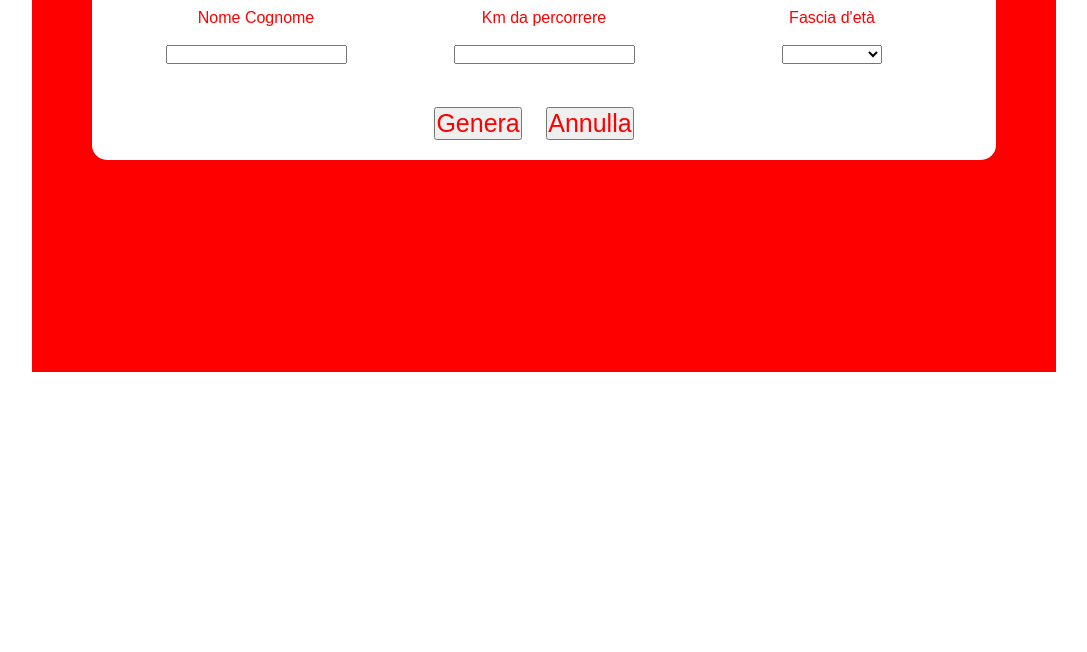
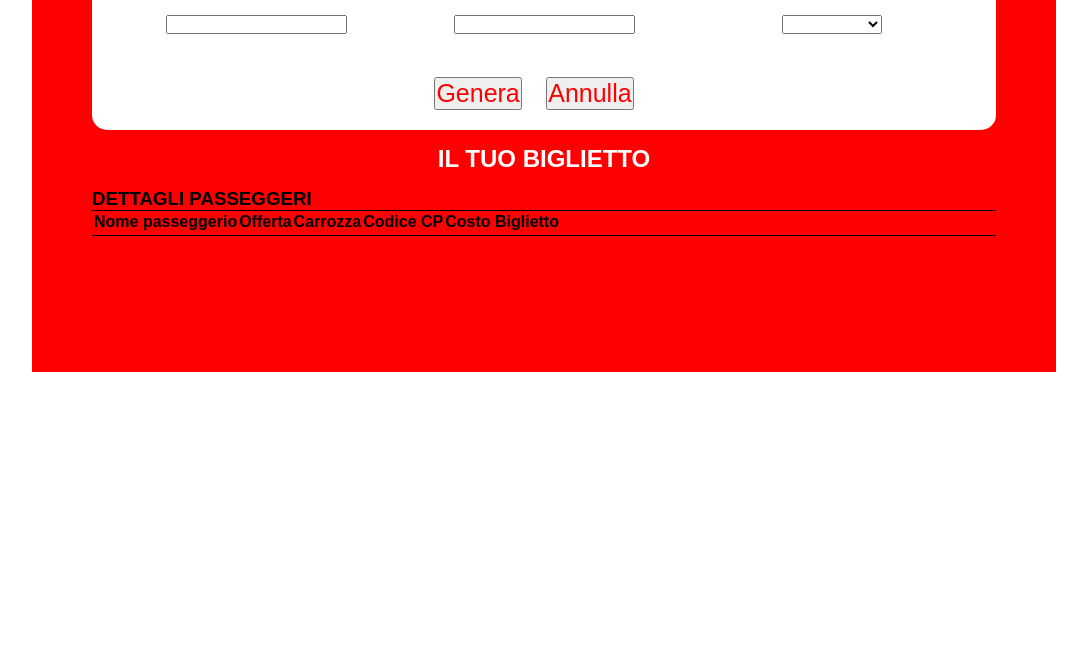
Before and after one commit to luigi2001/js-biglietto-treno-form, a plain HTML site: page index.html in a window 1280 px wide. Shown: the part 148-800 px from the top of the page, without its empty margins (96-1183 px from the left). Drawn offline with Linux system fonts and the light colour scheme.

Commit message:
add biglietto

```diff
--- a/css/style.css
+++ b/css/style.css
@@ -13,14 +13,18 @@ body{
     height: 500px;
     background-color: red;
     margin: 20px auto;
-    padding: 60px;
+    padding: 15px 60px;
 }
 
-#container h1{
+ h1, h2{
     color: white;
     text-transform: uppercase;
     text-align: center;
-    margin-bottom: 15px;
+    margin: 15px 0;
+}
+
+h3{
+    text-transform: uppercase;
 }
 
 #box{
@@ -54,3 +58,8 @@ body{
     margin-right: 20px;
     color: red;
 }
+
+#biglietto{
+    border-top: 1px solid black;
+    border-bottom: 1px solid black;
+}
--- a/index.html
+++ b/index.html
@@ -43,6 +43,34 @@
             </div>
         </div>
 
+        <h2>il tuo biglietto</h2>
+
+
+        <h3>dettagli passeggeri</h3>
+
+        <div id="biglietto">
+            <table class="table">
+                <thead>
+                    <tr>
+                        <th>Nome passeggerio</th>
+                        <th>Offerta</th>
+                        <th>Carrozza</th>
+                        <th>Codice CP</th>
+                        <th>Costo Biglietto</th>
+                    </tr>
+                </thead>
+                <tbody>
+                    <tr>
+                        <td id="nomepasseggiero"></td>
+                        <td id="offerta"></td>
+                        <td id="carozza"></td>
+                        <td id="codice"></td>
+                        <td id="costo"></td>
+                    </tr>
+                </tbody>
+            </table>
+
+        </div>
 
     </div>
 
```
